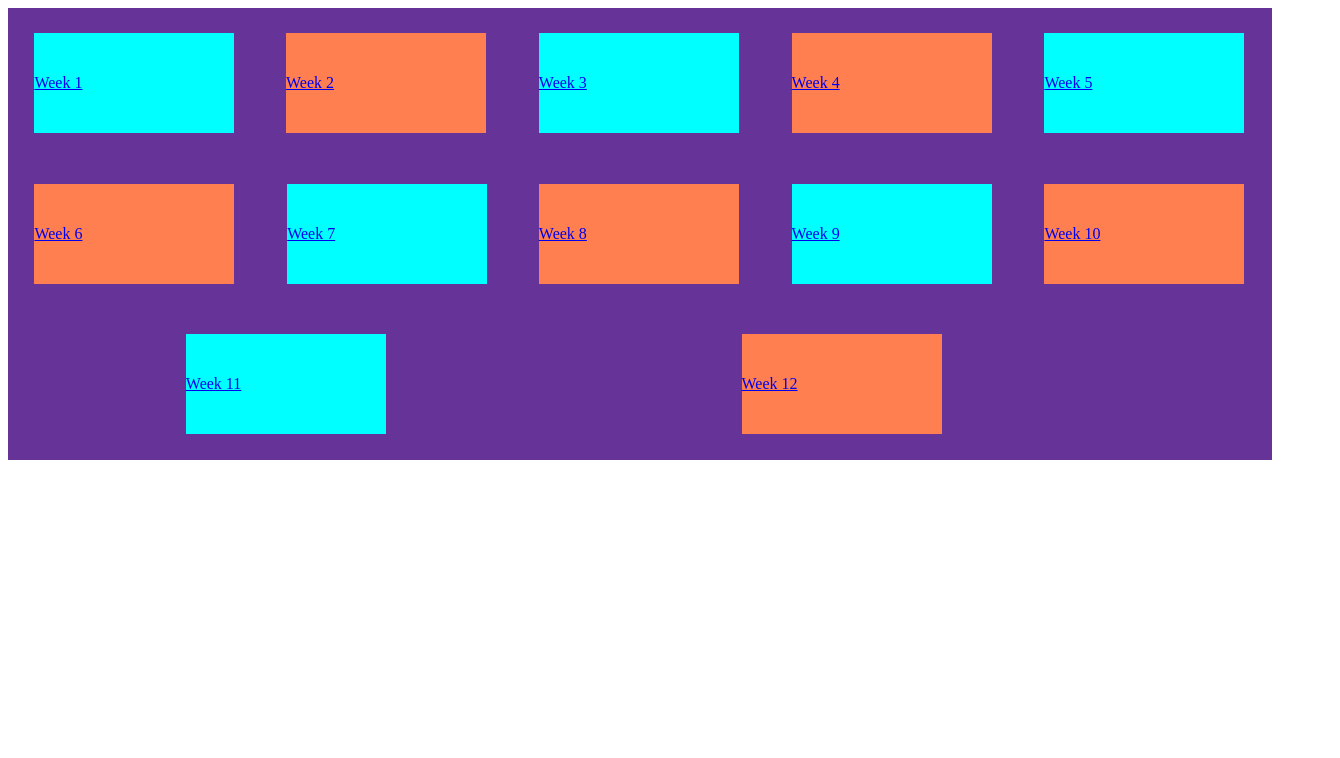
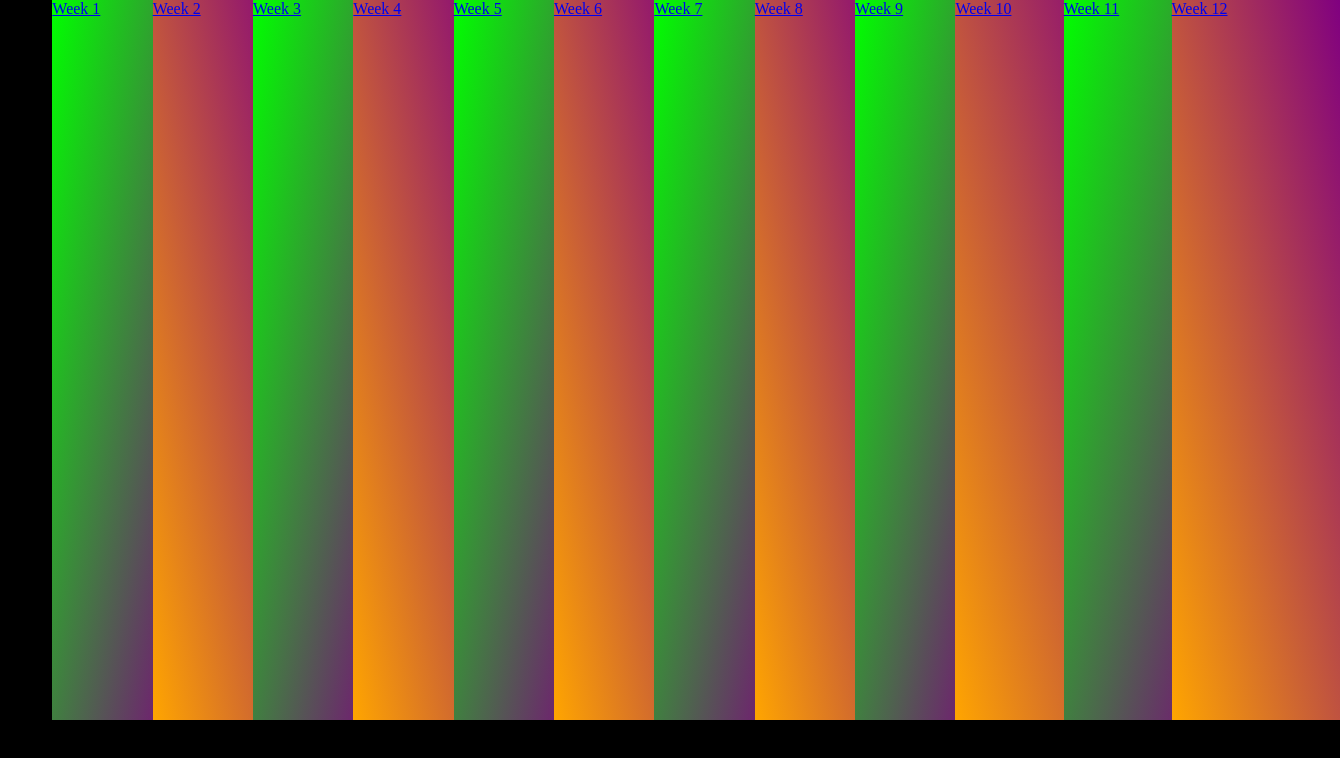
Before and after one commit to fiction-1/IXXN221_I, a plain HTML site: page index.html in a window 1280 px wide. Shown: the whole page, 1340 px wide, since content can reach past the window. Drawn offline with Linux system fonts and the light colour scheme.

Commit message:
0.3
Major home page changes

```diff
--- a/css/style.css
+++ b/css/style.css
@@ -1,3 +1,7 @@
+body{
+    background-color: black;
+}
+
 h1{
     font-size: 32pt;
 }
@@ -17,31 +21,35 @@ p{
     font-size: 11;
 }
 
-.logotype:hover{
-    color: yellow
-}
-
 .container {
-    background-color: rebeccapurple;
     display: flex;
     justify-content: space-evenly;
-    flex-wrap: wrap;
-    align-items: center;
-    width: 100%;
+    flex-wrap:wrap;
+    align-items: stretch;
+    position:absolute;
+    top:0px;
+    right:0px;
+    bottom:0px;
+    left:0px;
 }
 
 .item {
-align-content:center;
-margin: 2%;
-min-height: 100px;
-min-width: 200px;
-flex-shrink: 1;
+margin: 0%;
+min-height: 90%;
+min-width: 300%;
+
+}
+
+.item:hover{
+    background-image: linear-gradient(to top bottom, black, WHITE);
 }
 
 .item-1{
-    background-color: aqua;
+    background-image: linear-gradient(to bottom right, lime, purple);
+    flex-grow: 3;
 }
 
 .item-2{
-    background-color: coral;
+    background-image: linear-gradient(to top right, orange, purple);
+    flex-grow: 2;
 }
--- a/index.html
+++ b/index.html
@@ -9,18 +9,18 @@
     </head>
     <body>
         <div class="container">
-            <div class="item item-1"><a href="week1.html">Week 1</a></div>
-            <div class="item item-2"><a href="week1.html">Week 2</1></div>
-            <div class="item item-1"><a href="week1.html">Week 3</1></div>
-            <div class="item item-2"><a href="week1.html">Week 4</1></div>
-            <div class="item item-1"><a href="week1.html">Week 5</1></div>
-            <div class="item item-2"><a href="week1.html">Week 6</1></div>
-            <div class="item item-1"><a href="week1.html">Week 7</a></div>
-            <div class="item item-2"><a href="week1.html">Week 8</1></div>
-            <div class="item item-1"><a href="week1.html">Week 9</1></div>
-            <div class="item item-2"><a href="week1.html">Week 10</1></div>
-            <div class="item item-1"><a href="week1.html">Week 11</1></div>
-            <div class="item item-2"><a href="week1.html">Week 12</1></div>
+            <a href="week1.html"><div class="item item-1">Week 1</div></a>
+            <a href="week2.html"><div class="item item-2">Week 2</div></a>
+            <a href="week3.html"><div class="item item-1">Week 3</div></a>
+            <a href="week4.html"><div class="item item-2">Week 4</div></a>
+            <a href="week5.html"><div class="item item-1">Week 5</div></a>
+            <a href="week6.html"><div class="item item-2">Week 6</div></a>
+            <a href="week7.html"><div class="item item-1">Week 7</div></a>
+            <a href="week8.html"><div class="item item-2">Week 8</div></a>
+            <a href="week9.html"><div class="item item-1">Week 9</div></a>
+            <a href="week10.html"><div class="item item-2">Week 10</div></a>
+            <a href="week11.html"><div class="item item-1">Week 11</div></a>
+            <a href="week12.html"><div class="item item-2">Week 12</div></a>
         </div>
     </body>
 </html>
```
